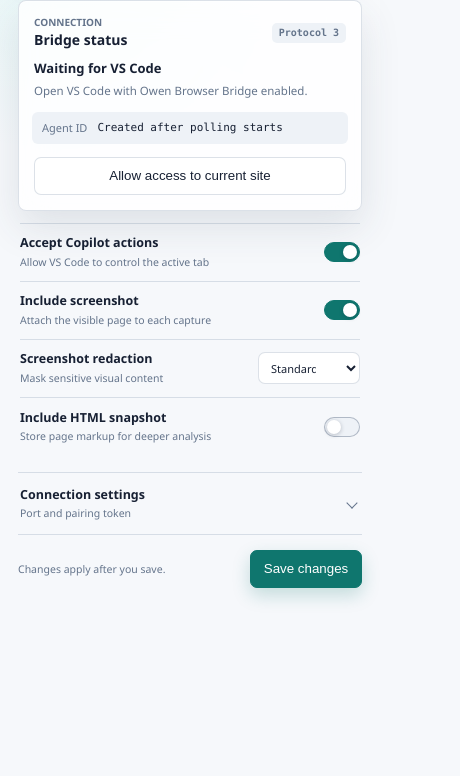
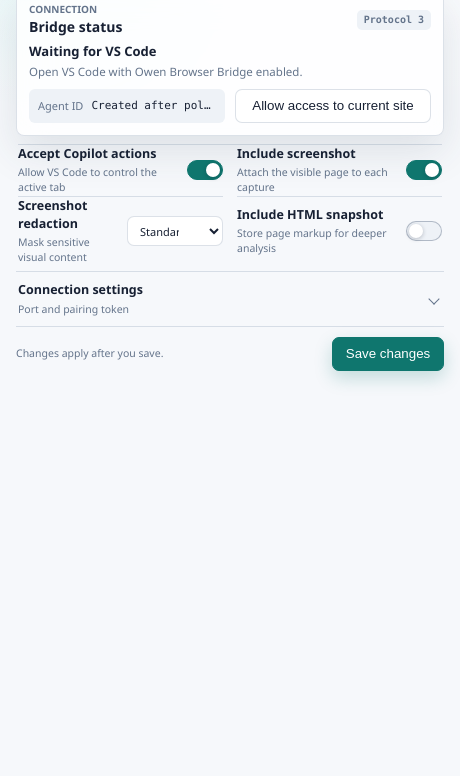
Before and after one commit to towishy/owen-extension, a browser extension: page browser-extension/popup.html in a window 400 px wide. Shown: the part 68-844 px from the top of the page, 460 px wide, since content can reach past the window. Drawn offline with Linux system fonts and the light colour scheme.

Commit message:
release: 0.1.29

```diff
--- a/browser-extension/popup.css
+++ b/browser-extension/popup.css
@@ -54,7 +54,7 @@
 }
 
 body {
-  width: 380px;
+  width: 460px;
   margin: 0;
   background: var(--bg);
   color: var(--fg);
@@ -63,7 +63,7 @@ body {
 
 .app-shell {
   min-height: 100%;
-  padding: 18px;
+  padding: 14px 16px;
   background:
     radial-gradient(circle at 12% -8%, rgba(45, 212, 191, 0.12), transparent 34%),
     linear-gradient(180deg, rgba(255, 255, 255, 0.38), transparent 190px);
@@ -74,7 +74,7 @@ body {
   align-items: center;
   justify-content: space-between;
   gap: 16px;
-  margin-bottom: 16px;
+  margin-bottom: 10px;
 }
 
 .brand {
@@ -176,7 +176,10 @@ h1 {
 }
 
 .connection-panel {
-  padding: 15px;
+  display: grid;
+  grid-template-columns: minmax(0, 1fr) minmax(0, 1fr);
+  gap: 0 10px;
+  padding: 12px;
   border: 1px solid var(--line);
   border-radius: 8px;
   background: var(--surface);
@@ -193,8 +196,9 @@ h1 {
 }
 
 .section-heading.compact {
+  grid-column: 1 / -1;
   align-items: center;
-  margin-bottom: 10px;
+  margin-bottom: 6px;
 }
 
 h2 {
@@ -214,6 +218,7 @@ h2 {
 }
 
 .connection-message {
+  grid-column: 1 / -1;
   margin: 0;
   color: var(--fg);
   font-size: 13px;
@@ -222,7 +227,8 @@ h2 {
 }
 
 .connection-help {
-  margin: 5px 0 12px;
+  grid-column: 1 / -1;
+  margin: 3px 0 8px;
   color: var(--muted);
   font-size: 11.5px;
 }
@@ -231,9 +237,9 @@ h2 {
   display: grid;
   grid-template-columns: auto minmax(0, 1fr);
   align-items: center;
-  gap: 10px;
-  margin: 0 -2px 13px;
-  padding: 8px 10px;
+  gap: 8px;
+  margin: 0;
+  padding: 7px 9px;
   border-radius: 6px;
   background: var(--surface-muted);
   color: var(--muted);
@@ -249,7 +255,7 @@ h2 {
 }
 
 .settings-section {
-  padding: 12px 2px 4px;
+  padding: 8px 2px 0;
 }
 
 .field {
@@ -261,6 +267,9 @@ h2 {
 }
 
 .setting-list {
+  display: grid;
+  grid-template-columns: repeat(2, minmax(0, 1fr));
+  column-gap: 14px;
   margin-top: 0;
   border-top: 1px solid var(--line);
 }
@@ -283,8 +292,8 @@ select {
 input[type="number"],
 input[type="password"],
 input[type="text"] {
-  height: 38px;
-  padding: 8px 10px;
+  height: 34px;
+  padding: 6px 9px;
 }
 
 input::placeholder {
@@ -304,13 +313,13 @@ summary:focus-visible {
   display: flex;
   align-items: center;
   justify-content: space-between;
-  gap: 16px;
-  min-height: 58px;
+  gap: 8px;
+  min-height: 52px;
   border-bottom: 1px solid var(--line);
   cursor: pointer;
 }
 
-.setting-list > :last-child {
+.setting-list > :nth-last-child(-n + 2) {
   border-bottom: 0;
 }
 
@@ -383,8 +392,8 @@ summary small {
 }
 
 .select-row select {
-  width: 102px;
-  height: 32px;
+  width: 96px;
+  height: 30px;
   padding: 4px 27px 4px 8px;
   font-size: 11px;
   cursor: pointer;
@@ -395,7 +404,7 @@ summary small {
 }
 
 .advanced-settings {
-  margin: 12px 0 0;
+  margin: 6px 0 0;
   border-top: 1px solid var(--line);
   border-bottom: 1px solid var(--line);
 }
@@ -405,7 +414,7 @@ summary small {
   align-items: center;
   justify-content: space-between;
   gap: 12px;
-  padding: 13px 2px;
+  padding: 9px 2px;
   outline: none;
   cursor: pointer;
   list-style: none;
@@ -441,8 +450,9 @@ summary small {
 
 .advanced-content {
   display: grid;
-  gap: 14px;
-  padding: 2px 2px 16px;
+  grid-template-columns: 120px minmax(0, 1fr);
+  gap: 10px;
+  padding: 2px 2px 10px;
 }
 
 .input-action {
@@ -456,9 +466,9 @@ summary small {
 
 .input-action button {
   position: absolute;
-  top: 5px;
-  right: 5px;
-  height: 28px;
+  top: 4px;
+  right: 4px;
+  height: 26px;
   padding: 0 8px;
   border: 0;
   border-radius: 5px;
@@ -472,7 +482,7 @@ summary small {
   display: inline-flex;
   align-items: center;
   justify-content: center;
-  min-height: 38px;
+  min-height: 34px;
   border: 1px solid var(--line);
   border-radius: 7px;
   padding: 8px 12px;
@@ -484,6 +494,7 @@ summary small {
 
 .button.secondary {
   width: 100%;
+  min-width: 0;
   background: var(--surface-strong);
 }
 
@@ -520,7 +531,7 @@ summary small {
   align-items: center;
   justify-content: space-between;
   gap: 14px;
-  padding-top: 15px;
+  padding-top: 10px;
 }
 
 .action-bar p {
--- a/package.json
+++ b/package.json
@@ -2,7 +2,7 @@
   "name": "owen-browser-bridge",
   "displayName": "Owen Browser Bridge",
   "description": "Bridge browser captures into VS Code so GitHub Copilot can analyze tab data and screenshots.",
-  "version": "0.1.28",
+  "version": "0.1.29",
   "publisher": "towishy",
   "license": "UNLICENSED",
   "repository": {
```
Also changed, not shown: docs/ai-agent-browser-control-guide.md (+2 -0 lines), src/extension.ts (+11 -11 lines), src/test/extension.test.ts (+16 -0 lines), CHANGELOG.md, README.md, browser-extension/manifest.json, 1 other file.
